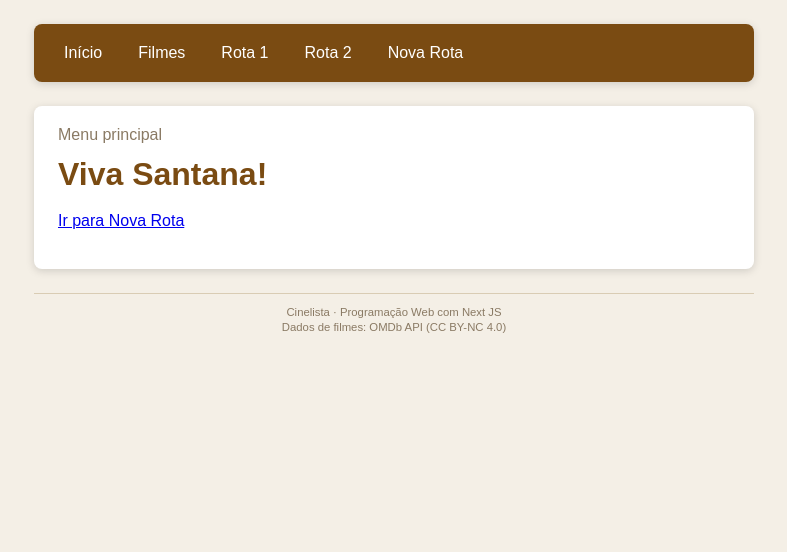
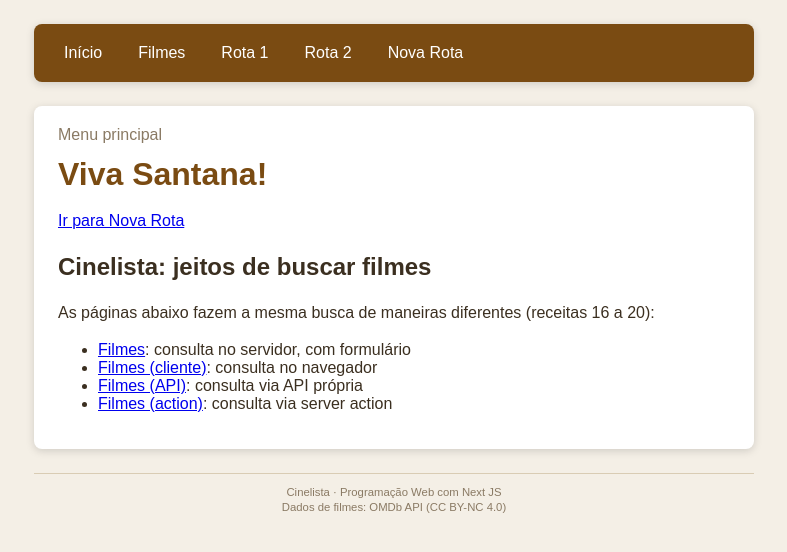
Before and after one commit to Flavia-Carvalho-1/Receitas-pweb-3, a Next.js app: page / in a window 1280 px wide. Shown: the top 552 px of the page, without its empty margins (246-1033 px from the left). Built offline with nearby package versions, Linux system fonts and the light colour scheme.

Commit message:
Receita 21: página inicial com índice dos jeitos de buscar filmes

```diff
--- a/app/page.js
+++ b/app/page.js
@@ -6,6 +6,15 @@ export default function Home(){
             <div className="subtitulo">Menu principal</div>
             <h1>Viva Santana!</h1>
             <p><Link href="/novarota">Ir para Nova Rota</Link></p>
+
+            <h2>Cinelista: jeitos de buscar filmes</h2>
+            <p>As páginas abaixo fazem a mesma busca de maneiras diferentes (receitas 16 a 20):</p>
+            <ul>
+                <li><Link href="/filmes">Filmes</Link>: consulta no servidor, com formulário</li>
+                <li><Link href="/filmes-cliente">Filmes (cliente)</Link>: consulta no navegador</li>
+                <li><Link href="/filmes-api">Filmes (API)</Link>: consulta via API própria</li>
+                <li><Link href="/filmes-actions">Filmes (action)</Link>: consulta via server action</li>
+            </ul>
         </>
     )
 }
```
